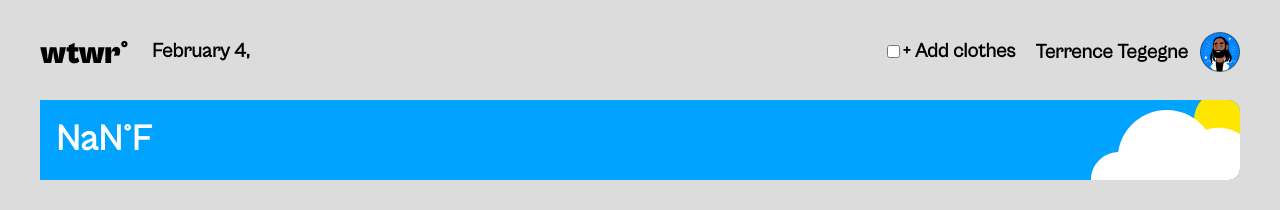
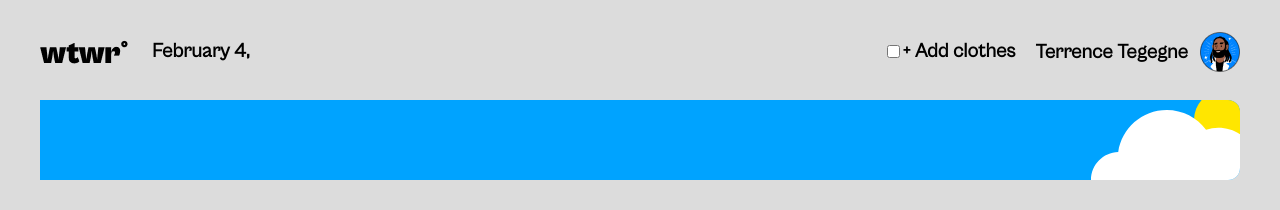
Before and after one commit to Freddy-PC/se_project_react, a React (Create React App) app: page / in a window 1280 px wide. Shown: the top 210 px of the page. Built offline with nearby package versions, Linux system fonts and the light colour scheme; no server answers.

Commit message:
Access data via useContext and change values according to currentTempUnit

```diff
--- a/src/components/WeatherCard/WeatherCard.js
+++ b/src/components/WeatherCard/WeatherCard.js
@@ -1,12 +1,21 @@
 import "./WeatherCard.css";
 import cloudyday from "../../images/cloudyday.svg"; // Delete later...
+import { useContext } from "react";
+import CurrentTemperatureUnitContext from "../../contexts/CurrentTemperatureUnitContext";
 
 function WeatherCard({ weatherData }) {
+  // Access data from Context
+  const { currentTemperatureUnit } = useContext(CurrentTemperatureUnitContext);
+  // Return nothing if no weatherData
+  if (!weatherData) return null;
+
   return (
     <div className="weather-card">
       <h2 className="weather-card__temp">
         {/* Auto updates temp */}
-        {Math.round(weatherData.temperature)}°F
+        {currentTemperatureUnit === "F"
+          ? weatherData.temperatureF
+          : weatherData.temperatureC}
       </h2>
       <div className="weather-card__wrapper">
         <img className="weather-card__image" src={cloudyday} alt="..." />
```
